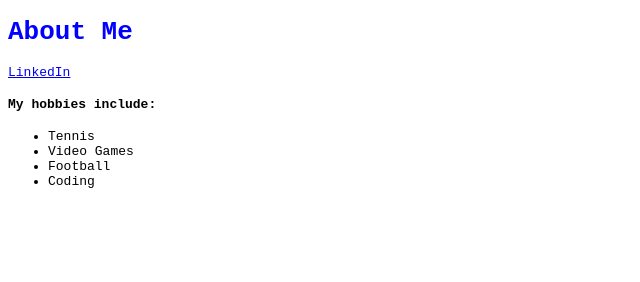
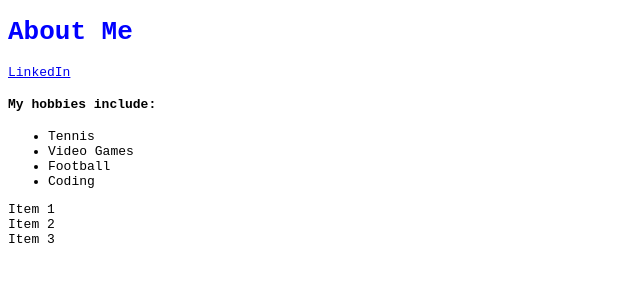
Before and after one commit to talvintawiahSectionA/Lab2, a plain HTML site: page index.html in a window 1280 px wide. Shown: the whole page, without its empty margins (0-640 px from the left). Drawn offline with Linux system fonts and the light colour scheme.

Commit message:
Add flexbox

```diff
--- a/index.html
+++ b/index.html
@@ -21,6 +21,12 @@
             </ul>
            </main>
 
+           <div class="flex-container">
+            <div class="flex-item">Item 1</div>
+            <div class="flex-item">Item 2</div>
+            <div class="flex-item">Item 3</div>
+           </div>
+
             <footer> </footer>
         </body>
     </head>
```
